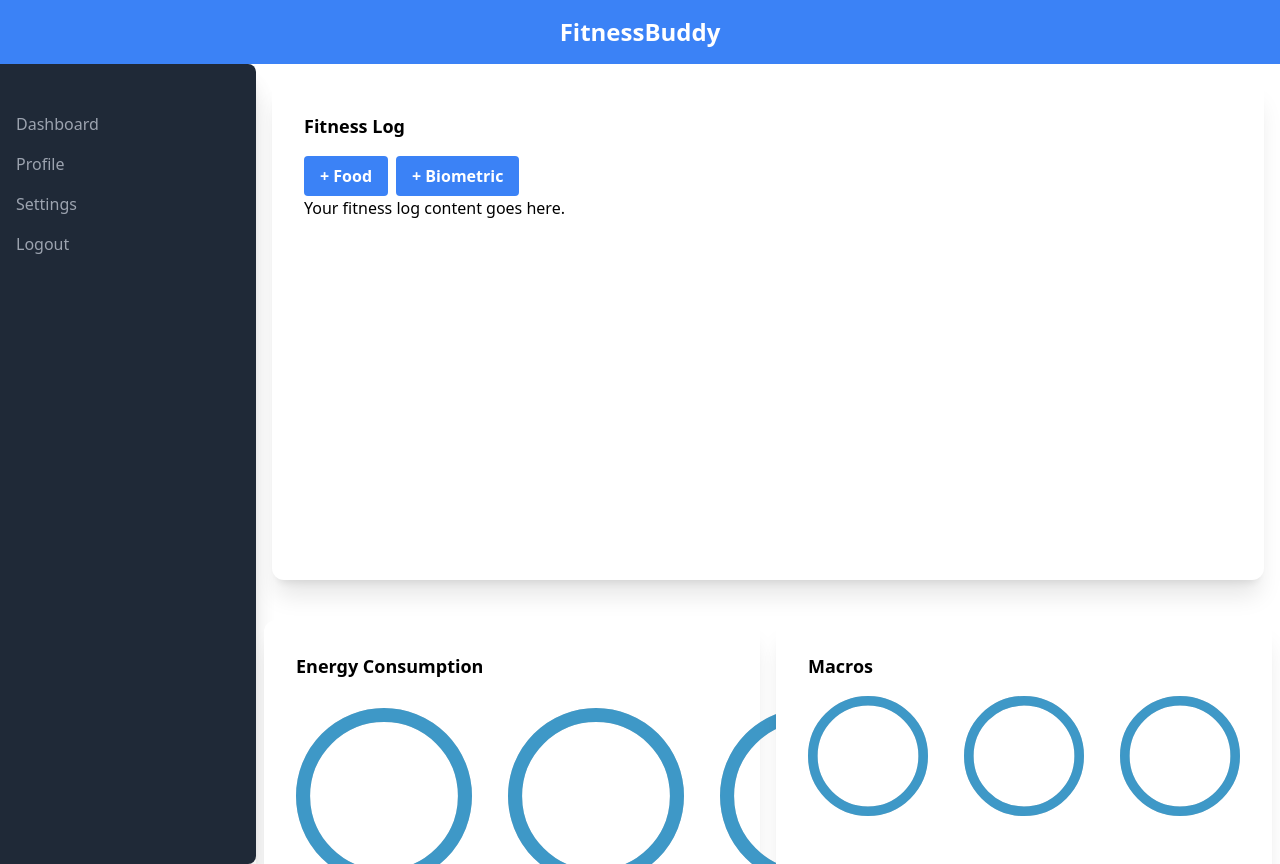
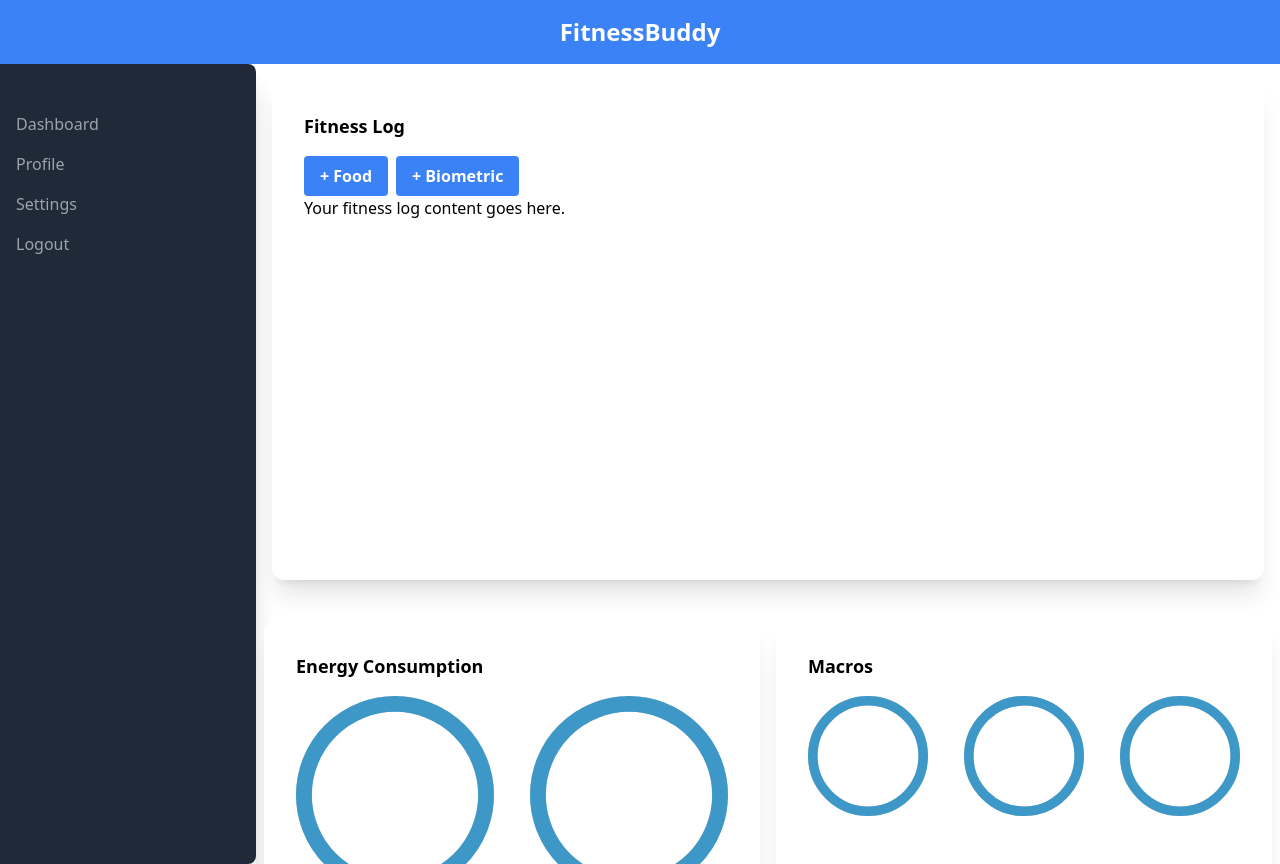
Before and after one commit to bhuvxn/FitnessBuddy, a React (Vite) app in the folder frontend/: page / in a window 1280 px wide. Built offline with nearby package versions, Linux system fonts and the light colour scheme.

Commit message:
seperated chart into its own component, minor backend modifications

```diff
--- a/frontend/src/components/Log.tsx
+++ b/frontend/src/components/Log.tsx
@@ -2,13 +2,12 @@ import React from "react";
 import Sidebar from "./Sidebar";
 import { useState } from "react";
 import axios from "axios";
-import { CircularProgressbar } from "react-circular-progressbar";
+import CircleChart from "./Main/CircleChart";
 import "react-circular-progressbar/dist/styles.css";
 const Log = () => {
-  const [selected, setSelected] = useState<string>("");
 
   return (
-    <div className="h-">
+    <div>
       <Sidebar />
       <div className="flex flex-col h-screen min-h-screen">
         <div className="h-100 flex-1 flex overflow-hidden">
@@ -33,28 +32,18 @@ const Log = () => {
                 <h2 className="text-lg font-semibold mb-4">
                   Energy Consumption
                 </h2>
-                <div
-                  className="flex flex-row space-x-9"
-                  style={{ width: 600, height: 200 }}
-                >
-                  <CircularProgressbar />
-                  <CircularProgressbar />
-                  <CircularProgressbar />
+                <div className="flex flex-row space-x-9 justify-center">
+                  <CircleChart value = {1} />
+                  <CircleChart value = {1} />
+
                 </div>
               </div>
               <div className="w-1/2 bg-white rounded-xl shadow-xl hover:shadow-2xl p-8 mt-10">
                 <h2 className="text-lg font-semibold mb-4">Macros</h2>
-
                 <div className="flex flex-row space-x-9 justify-center">
-                  <div style={{ width: 200, height: 200 }}>
-                    <CircularProgressbar />
-                  </div>
-                  <div style={{ width: 200, height: 200 }}>
-                    <CircularProgressbar />
-                  </div>
-                  <div style={{ width: 200, height: 200 }}>
-                    <CircularProgressbar />
-                  </div>
+                <CircleChart value = {1} />
+                <CircleChart value = {1} />
+                <CircleChart value = {1} />
                 </div>
               </div>
             </div>
--- a/frontend/src/components/Macros.tsx
+++ /dev/null
@@ -1,9 +0,0 @@
-import React from 'react'
-
-const Macros = () => {
-  return (
-    <div>Macros</div>
-  )
-}
-
-export default Macros
--- /dev/null
+++ b/frontend/src/components/Main/CircleChart.tsx
@@ -0,0 +1,12 @@
+import React from "react";
+import { CircularProgressbar } from "react-circular-progressbar";
+
+const CircleChart = ( {value}, {text}) => {
+  return (
+    <div style={{ width: 200, height: 200 }}>
+      <CircularProgressbar />
+    </div>
+  );
+};
+
+export default CircleChart;
--- a/frontend/src/components/Main/Data.tsx
+++ b/frontend/src/components/Main/Data.tsx
@@ -11,6 +11,9 @@ const Data = () => {
         <button className="bg-blue-500 hover:bg-blue-600 text-white font-bold py-2 px-4 rounded flex items-center">
           + Biometric
         </button>
+        <button className="bg-blue-500 hover:bg-blue-600 text-white font-bold py-2 px-4 rounded flex items-center">
+          + Exercise
+        </button>
       </div>
       <p>Your fitness log content goes here.</p>
     </div>
```
